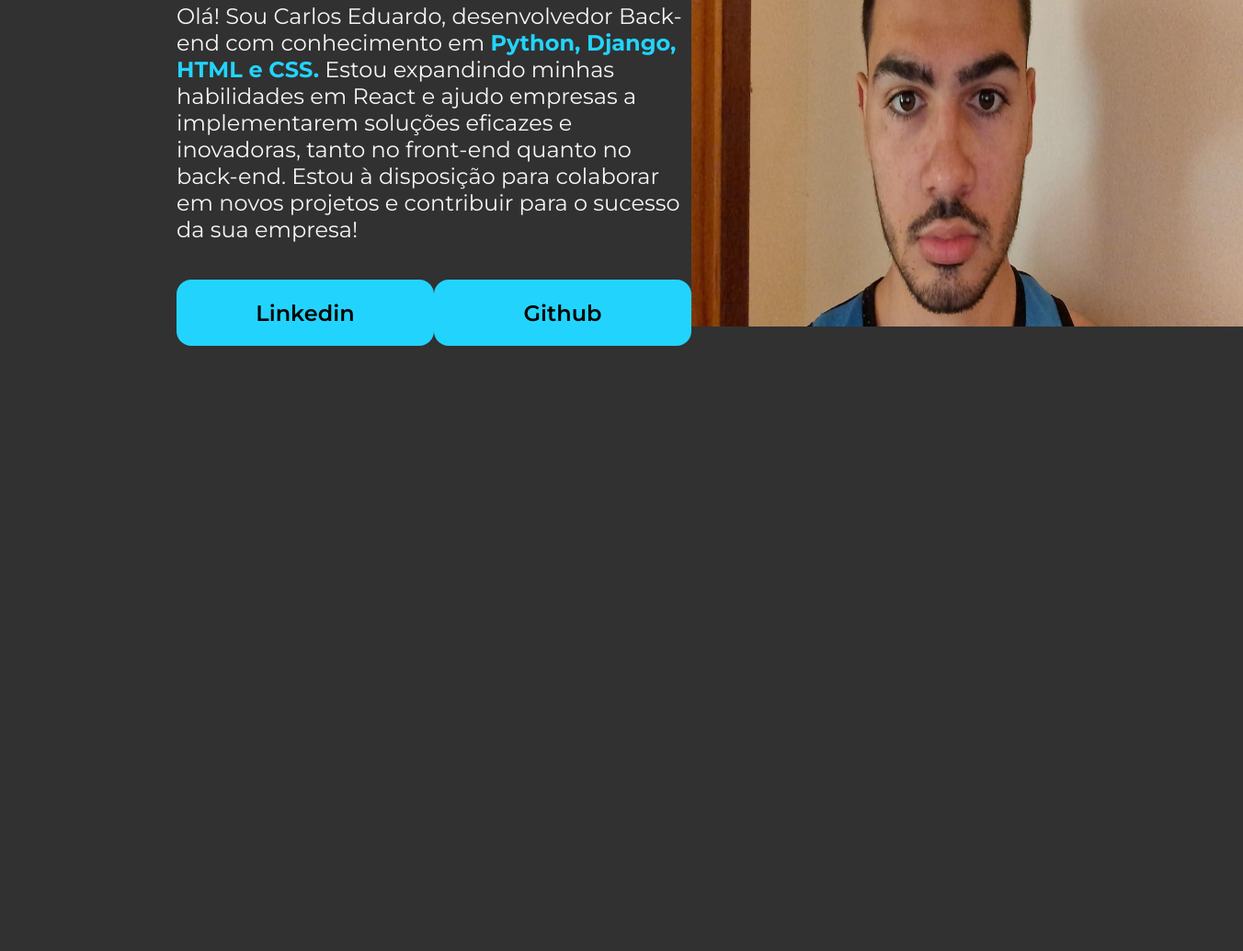
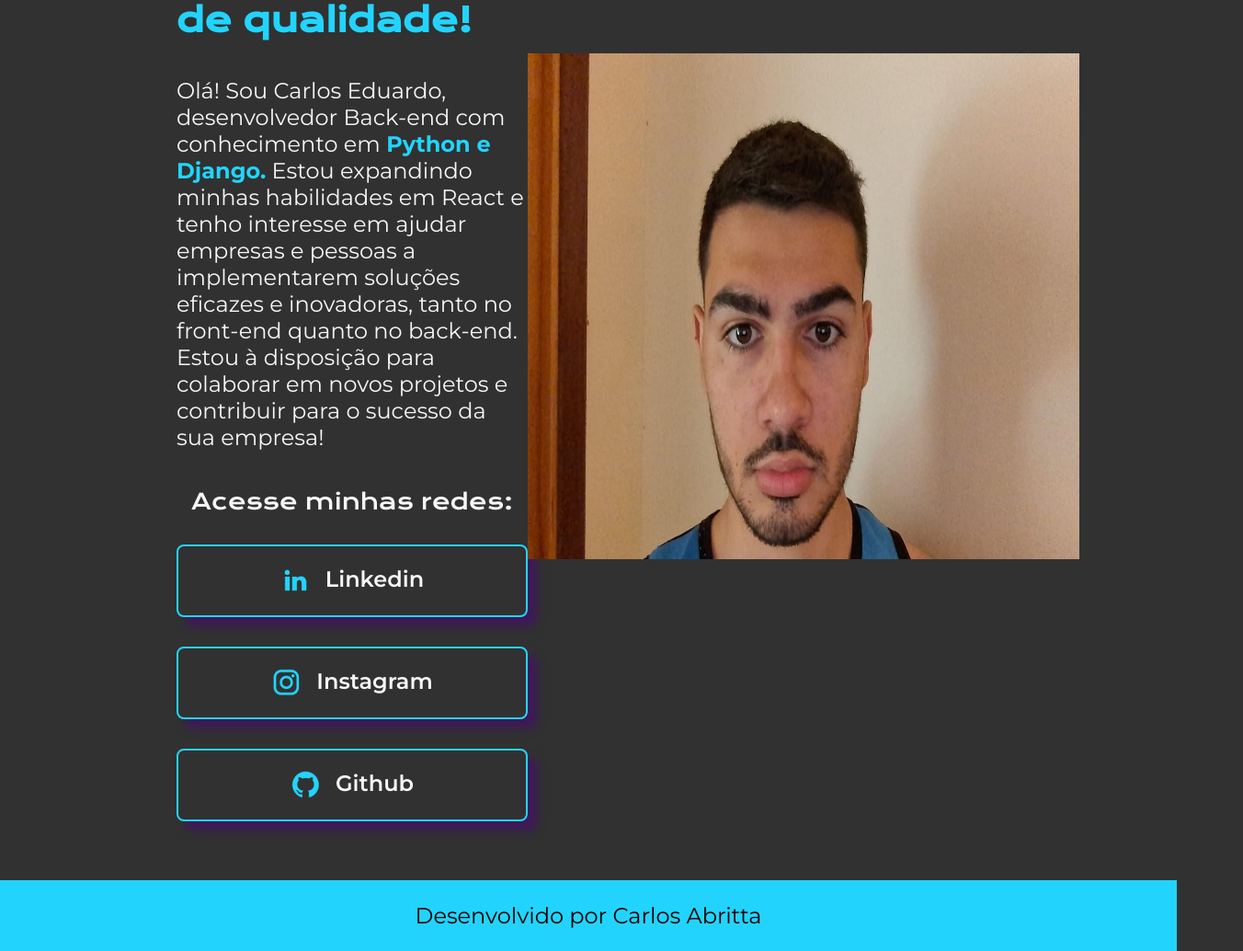
Before and after one commit to CarlosAbritta/CarlosAbritta.github.io, a plain HTML site: page index.html in a window 1280 px wide. Shown: the part 345-1379 px from the top of the page at 92% size, 1352 px wide, since content can reach past the window. Before the commit the page ends 928 px from the top, so only its background shows below. Drawn offline with nearby package versions, Linux system fonts and the light colour scheme.

Commit message:
Atualiza layout do portfólio

```diff
--- a/index.html
+++ b/index.html
@@ -4,21 +4,43 @@
     <meta charset="UTF-8">
     <meta name="viewport" content="width=device-width, initial-scale=1.0">
     <title>Portfolio Carlos Eduardo</title>
-    <link rel="stylesheet" href="styles.css">
+    <link rel="stylesheet" href="./styles/styles.css">
 </head>
 <body>
-    <header></header>
+    <header class="cabecalho">
+        <nav class="cabecalho__menu">
+            <a class="cabecalho__menu__link">
+                Home
+            </a>
+            <a class="cabecalho__menu__link">
+                Sobre mim
+            </a>
+        </nav>
+    </header>
     <main class="apresentacao">
         <section class="apresentacao__conteudo">
             <h1 class="apresentacao__conteudo__titulo">Eleve seu negócio digital a outro nível <strong class="titulo">com um Desenvolvedor de qualidade!</strong></h1>
-            <p class="apresentacao__conteudo__paragrafo">Olá! Sou Carlos Eduardo, desenvolvedor Back-end com conhecimento em <strong class="subtitulo"> Python, Django, HTML e CSS.</strong> Estou expandindo minhas habilidades em React e ajudo empresas a implementarem soluções eficazes e inovadoras, tanto no front-end quanto no back-end. Estou à disposição para colaborar em novos projetos e contribuir para o sucesso da sua empresa!</p>
+            <p class="apresentacao__conteudo__paragrafo">Olá! Sou Carlos Eduardo, desenvolvedor Back-end com conhecimento em <strong class="subtitulo"> Python e Django.</strong> Estou expandindo minhas habilidades em React e tenho interesse em ajudar empresas e pessoas a implementarem soluções eficazes e inovadoras, tanto no front-end quanto no back-end. Estou à disposição para colaborar em novos projetos e contribuir para o sucesso da sua empresa!</p>
             <div class="apresentacao__links">
-                <a class="apresentacao__links__link" href="https://www.linkedin.com/in/carlos-eduardo-abritta-24599a303/">Linkedin</a>
-                <a class="apresentacao__links__link" href="https://github.com/CarlosAbritta">Github</a>
+                <h2 class="apresentacao__links__subtitulo">Acesse minhas redes:</h2>
+                <a class="apresentacao__links__link" href="https://www.linkedin.com/in/carlos-eduardo-abritta-24599a303/">
+                    <img src="assets/linkedin.png" alt="ícone do Linkedin">
+                    Linkedin
+                </a>
+                <a class="apresentacao__links__link" href="https://www.instagram.com/carlos_eduardo_abritta/">
+                    <img src="assets/instagram.png" alt="ícone do Instagram">
+                    Instagram
+                </a>
+                <a class="apresentacao__links__link" href="https://github.com/CarlosAbritta">
+                    <img src="assets/github.png" alt="ícone do github">
+                    Github
+                </a>
             </div>
         </section>
-        <img src="foto.jpeg" width="600"  height="550" alt="Foto de Carlos">
+        <img src="./assets/foto.jpeg" width="600"  height="550" alt="Foto de Carlos">
     </main>
-    <footer></footer>
+    <footer class="rodape">
+        <p>Desenvolvido por Carlos Abritta</p>
+    </footer>
 </body>
 </html>
--- a/styles.css
+++ /dev/null
@@ -1,59 +0,0 @@
-@import url('https://fonts.googleapis.com/css2?family=Krona+One&family=Montserrat:ital,wght@0,100..900;1,100..900&display=swap');
-*{
-    margin: 0;
-    padding: 0;
-}
-
-body{
-    height: 100vh;
-    box-sizing: border-box;
-    background-color:  #000000ce;
-    color:
-    #F6F6F6;
-
-}
-.titulo{
-    color:#22D4FD
-}
-
-.subtitulo{
-    color:#22D4FD
-}
-
-.apresentacao{
-    margin: 10% 15%;
-    display: flex;
-    align-items: center;
-    justify-content: space-between;
-}
-.apresentacao__conteudo{
-    width: 615px;
-    display: flex;
-    flex-direction: column;
-    gap: 40px;
-}
-
-.apresentacao__conteudo__titulo{
-    font-size: 36px;
-    font-family: "Krona One", sans-serif;
-}
-.apresentacao__conteudo__paragrafo{
-    font-size: 24px;
-    font-family: "Montserrat", sans-serif;
-}
-.apresentacao__links{
-    display: flex;
-    justify-content: space-between;
-}
-.apresentacao__links__link{
-    padding: 21.5px 0;
-    background-color: #22D4FD;
-    color :#000000;
-    width: 280px;
-    text-align: center;
-    border-radius: 16px;
-    font-size: 24px;
-    font-weight: 600;
-    text-decoration: none;
-    font-family: "Montserrat", sans-serif;
-}
--- /dev/null
+++ b/styles/styles.css
@@ -0,0 +1,112 @@
+@import url('https://fonts.googleapis.com/css2?family=Krona+One&family=Montserrat:ital,wght@0,100..900;1,100..900&display=swap');
+*{
+    margin: 0;
+    padding: 0;
+}
+
+
+
+body{
+    box-sizing: border-box;
+    background-color:  #000000ce;
+    color:
+    #F6F6F6;
+
+}
+.cabecalho{
+    padding: 2% 0% 0% 15%;
+}
+
+.cabecalho__menu{
+    display: flex;
+    gap: 80px;
+}
+
+.cabecalho__menu__link{
+    color: #22D4FD;
+    font-size: 24px;
+    font-family: "Montserrat", sans-serif;
+    font-weight: 600;
+}
+
+.cabecalho__menu__link:hover{
+    color: #1CA6AF;
+    text-decoration: underline;
+}
+
+.titulo{
+    color:#22D4FD
+}
+
+.subtitulo{
+    color:#22D4FD
+}
+
+.apresentacao{
+    padding: 5% 15%;
+    display: flex;
+    align-items: center;
+    justify-content: space-between;
+}
+.apresentacao__conteudo{
+    width: 615px;
+    display: flex;
+    flex-direction: column;
+    gap: 40px;
+}
+
+.apresentacao__conteudo__titulo{
+    font-size: 36px;
+    font-family: "Krona One", sans-serif;
+}
+.apresentacao__conteudo__paragrafo{
+    font-size: 24px;
+    font-family: "Montserrat", sans-serif;
+}
+.apresentacao__links{
+    display: flex;
+    flex-direction: column;
+    justify-content: space-between;
+    align-items: center;
+    gap: 32px;
+}
+
+.apresentacao__links__subtitulo{
+    font-size: 24px;
+    font-family: "Krona One", sans-serif;
+    font-weight: 400;
+}
+.apresentacao__links__link{
+    display: flex;
+    justify-content: center;
+    gap: 16px;
+    padding: 21.5px 0;
+    /* background-color: #22D4FD; */
+    color :#F6F6F6;
+    width: 378px;
+    text-align: center;
+    border-radius: 8px;
+    font-size: 24px;
+    font-weight: 600;
+    text-decoration: none;
+    font-family: "Montserrat", sans-serif;
+    border: 2px solid #22D4FD;
+    box-shadow: 10px 10px 10px rgba(75, 0, 130, 0.5);
+    ;
+}
+
+.apresentacao__links__link:hover{
+    background-color:#272727;
+
+}
+
+.rodape{
+    background-color: #22D4FD;
+    text-align: center;
+    padding: 24px;
+    color: #000000;
+    font-family: "Montserrat", sans-serif;
+    font-size: 24px;
+    font-weight: 400;
+
+}
```
Also changed, not shown: assets/Imagem.png (added), assets/foto.jpeg (renamed from foto.jpeg), assets/github.png (added), assets/instagram.png (added), assets/linkedin.png (added), assets/twitch.png (added), assets/twitter-novo.png (added), assets/twitter.png (added).
